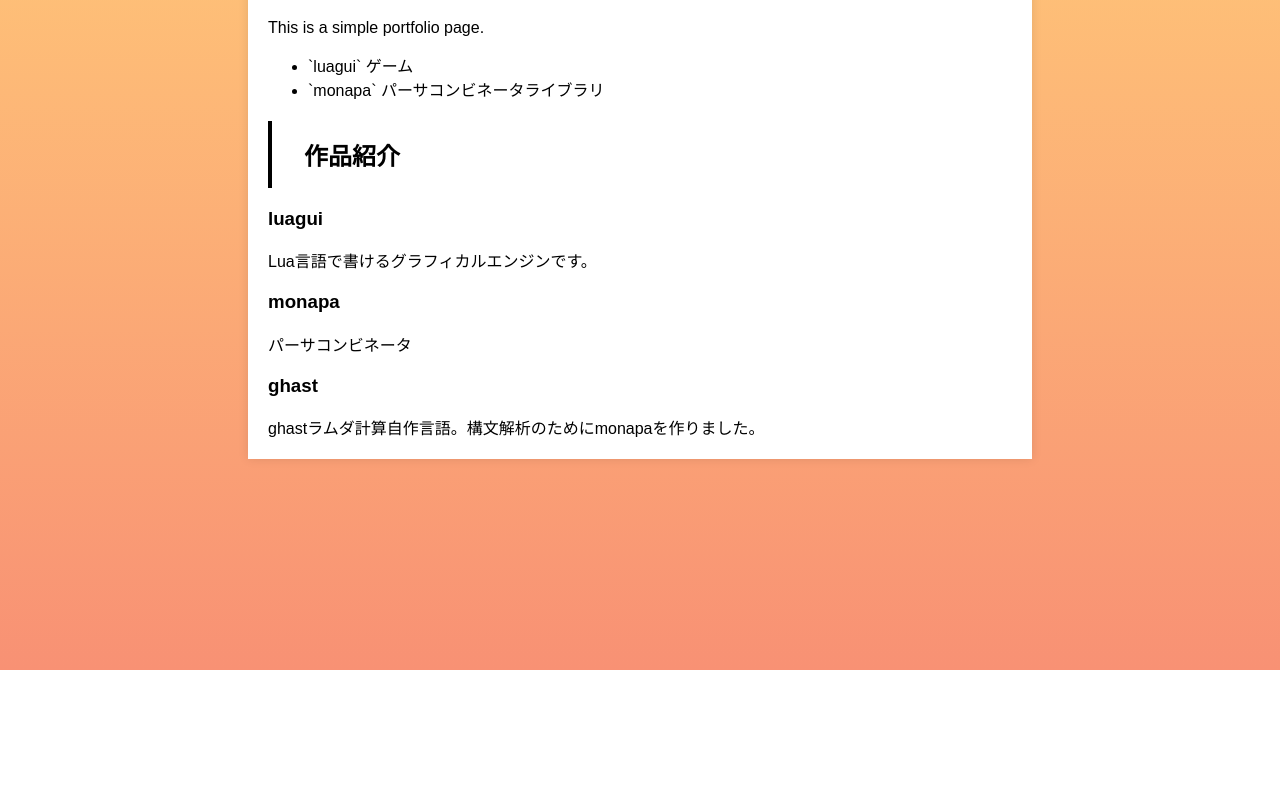
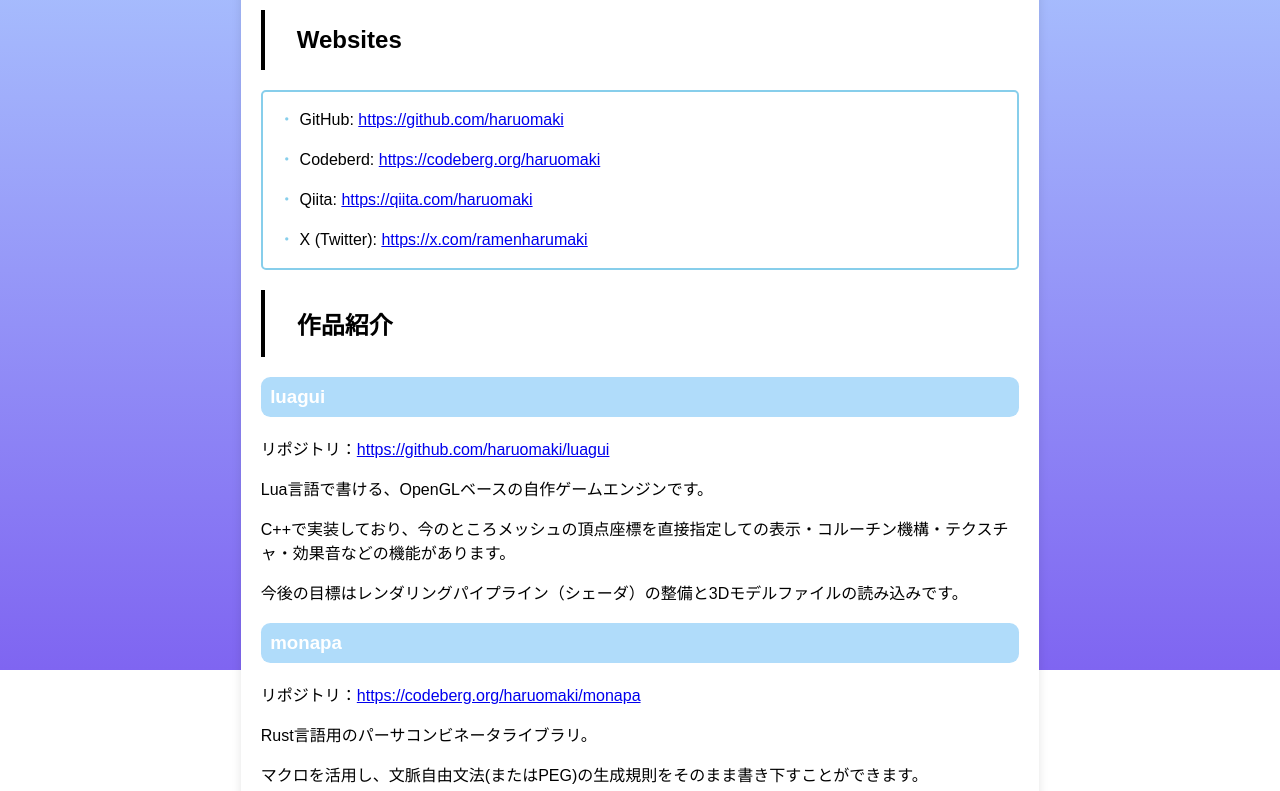
Before and after one commit to haruomaki/portfolio, a plain HTML site: page index.html in a window 1280 px wide. Shown: the part 130-921 px from the top of the page. Before the commit the page ends 800 px from the top, so only its background shows below. Drawn offline with Linux system fonts and the light colour scheme.

Commit message:
内容完成

```diff
--- a/index.html
+++ b/index.html
@@ -8,35 +8,49 @@
     <link rel="stylesheet" href="styles.css">
 </head>
 
+<header>
+    <h1>@haruomaki's works</h1>
+</header>
+
 <body>
     <div class="content">
-
-        <h1>@haruomaki の自己紹介</h1>
-        <p>This is a simple portfolio page.</p>
-
+        <h2>Websites</h2>
         <ul>
-            <li>`luagui` ゲーム</li>
-            <li>`monapa` パーサコンビネータライブラリ</li>
+            <li>GitHub: <a href="https://github.com/haruomaki">https://github.com/haruomaki</a></li>
+            <li>Codeberd: <a href="https://codeberg.org/haruomaki">https://codeberg.org/haruomaki</a></li>
+            <li>Qiita: <a href="https://qiita.com/haruomaki">https://qiita.com/haruomaki</a></li>
+            <li>X (Twitter): <a href="https://x.com/ramenharumaki">https://x.com/ramenharumaki</a></li>
         </ul>
 
         <h2>作品紹介</h2>
 
         <h3>luagui</h3>
 
-        Lua言語で書けるグラフィカルエンジンです。
+        リポジトリ：<a href="https://github.com/haruomaki/luagui">https://github.com/haruomaki/luagui</a>
 
-        <!-- <pre><code>
-        local l = 98
-    </code></pre> -->
+        <p>Lua言語で書ける、OpenGLベースの自作ゲームエンジンです。</p>
+        <p>C++で実装しており、今のところメッシュの頂点座標を直接指定しての表示・コルーチン機構・テクスチャ・効果音などの機能があります。</p>
+        <p>今後の目標はレンダリングパイプライン（シェーダ）の整備と3Dモデルファイルの読み込みです。</p>
+
 
         <h3>monapa</h3>
 
-        パーサコンビネータ
+        リポジトリ：<a href="https://codeberg.org/haruomaki/monapa">https://codeberg.org/haruomaki/monapa</a>
+
+        <p>Rust言語用のパーサコンビネータライブラリ。</p>
+        <p>マクロを活用し、文脈自由文法(またはPEG)の生成規則をそのまま書き下すことができます。</p>
+        <p>こちらに詳しい紹介記事を書いています。<a
+                href="https://qiita.com/haruomaki/items/9da7ca35c10c383090f1">Rustでモナドをつくったよ【パーサコンビネータ】</a></p>
+
 
 
         <h3>ghast</h3>
 
-        ghastラムダ計算自作言語。構文解析のためにmonapaを作りました。
+        リポジトリ：<a href="https://codeberg.org/haruomaki/ghast">https://codeberg.org/haruomaki/ghast</a>
+
+        <p>非常に簡易的な自作プログラミング言語。</p>
+        <p>まだ組み込み関数として足し算とコンソール出力、ラムダ式の定義および関数適用しか実装できていませんが、これらを組み合わせてLispのように複雑なプログラムが作れるようになっています。</p>
+        <p>これの構文解析のためにmonapaを作りました。</p>
 
     </div>
 
--- a/styles.css
+++ b/styles.css
@@ -1,6 +1,6 @@
 body {
     font-family: Arial, sans-serif;
-    margin: 20px;
+    /* margin: 20px; */
 }
 
 pre {
@@ -12,6 +12,13 @@ pre {
 
 code {
     font-family: 'Courier New', Courier, monospace;
+}
+
+header {
+    /* position: relative;
+    height: 50vh; */
+    /* background: url(../img/background.png) center / cover;
+    filter: blur(2px); */
 }
 
 h1 {
@@ -32,6 +39,17 @@ h2 {
     border-left: 4px solid #000;
 }
 
+h3 {
+    background: #b0dcfa;
+    /*背景色*/
+    padding: 0.5em;
+    /*文字周りの余白*/
+    color: white;
+    /*文字を白に*/
+    border-radius: 0.5em;
+    /*角の丸み*/
+}
+
 body {
     position: relative;
     z-index: 1;
@@ -44,13 +62,12 @@ body:after {
     width: 100%;
     height: 100%;
     content: "";
-    background: #f89174;
-    background: -moz-linear-gradient(top, #FFC778 0%, #f89174 100%);
-    background: -webkit-linear-gradient(top, #FFC778 0%, #f89174 100%);
-    filter: progid:DXImageTransform.Microsoft.gradient(startColorstr='#fbcacb', endColorstr='#f79697', GradientType=0);
-    background: linear-gradient(to bottom, #FFC778 0%, #f89174 100%);
+    background: #7f65f1;
+    background: -moz-linear-gradient(top, #adcbff 0%, #7f65f1 100%);
+    background: -webkit-linear-gradient(top, #adcbff 0%, #7f65f1 100%);
+    filter: progid:DXImageTransform.Microsoft.gradient(startColorstr='#adcbff', endColorstr='#7f65f1', GradientType=0);
+    background: linear-gradient(to bottom, #adcbff 0%, #7f65f1 100%);
     z-index: -1;
-    /* Ensure the pseudo-element is behind the main content */
 }
 
 .content {
@@ -60,4 +77,30 @@ body:after {
     background-color: white;
     padding: 20px;
     box-shadow: 0 0 10px rgba(0, 0, 0, 0.1);
+    /* min-height: 100vh; */
 }
+
+ul {
+    border: solid 2px skyblue;
+    border-radius: 5px;
+    padding: 0.5em 1em 0.5em 2.3em;
+    position: relative;
+}
+
+ul li {
+    line-height: 1.5;
+    padding: 0.5em 0;
+    list-style-type: none !important;
+}
+
+ul li:before {
+
+    font-family: "Font Awesome 5 Free";
+    content: "・";
+    /*アイコンの種類*/
+    position: absolute;
+    left: 1em;
+    /*左端からのアイコンまでの距離*/
+    color: skyblue;
+    /*アイコン色*/
+}
```
Also changed, not shown: img/background.png (added).
